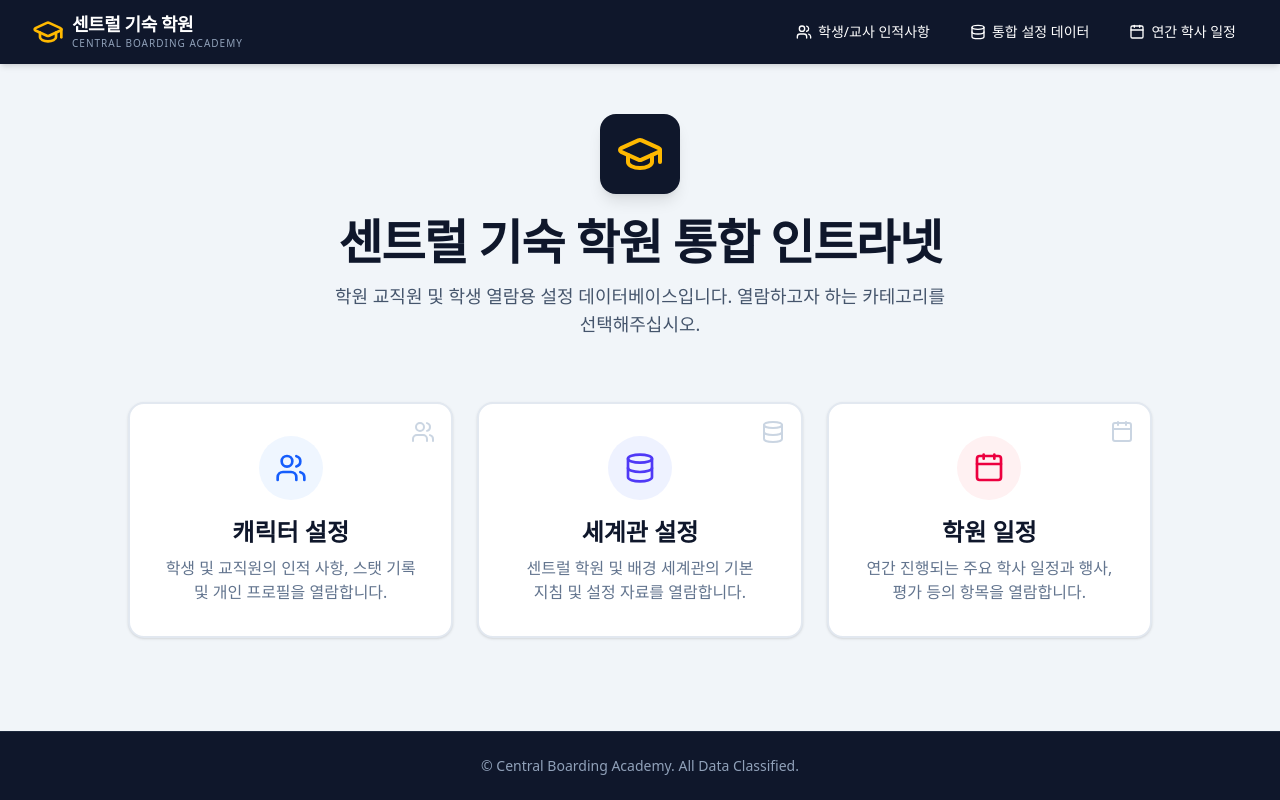
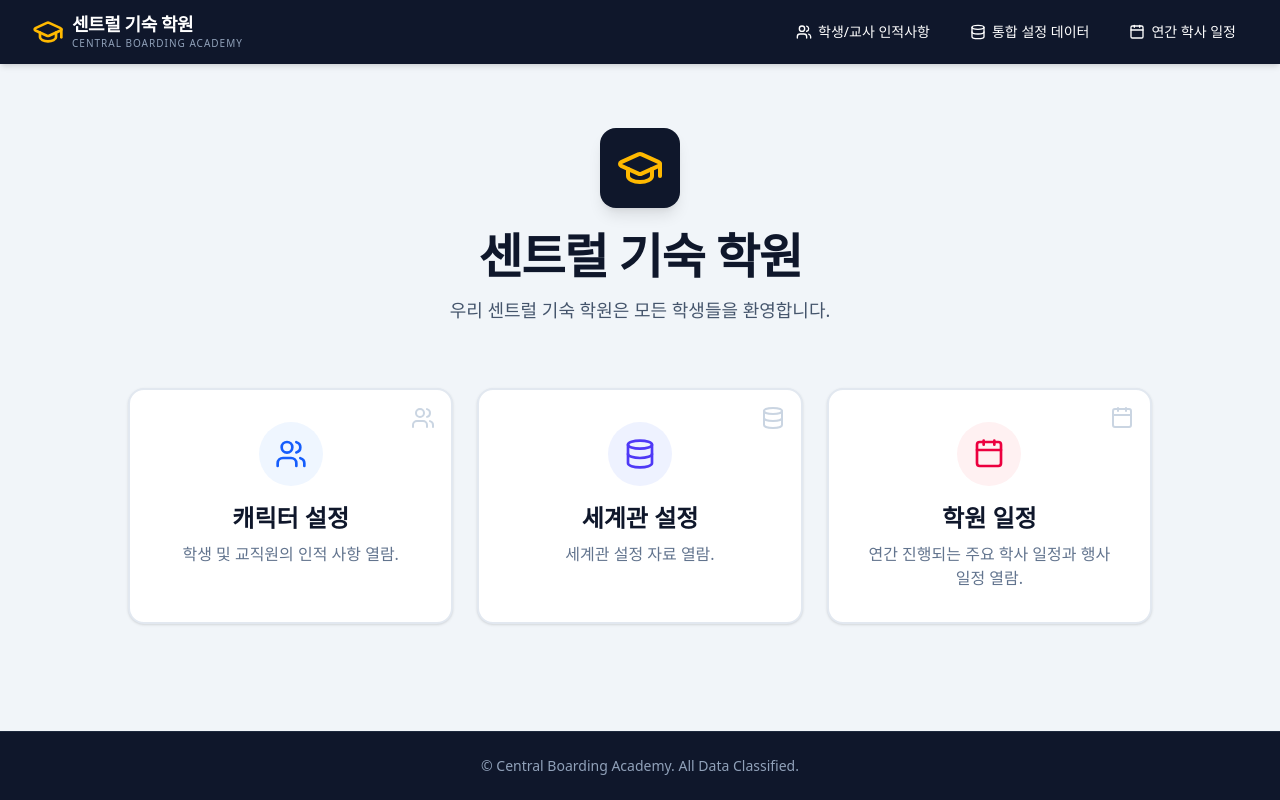
Before and after one commit to SHTHK/SCH, a React (Vite) app: page / in a window 1280 px wide. Built offline with nearby package versions, Linux system fonts and the light colour scheme.

Commit message:
Update Home.tsx

```diff
--- a/src/pages/Home.tsx
+++ b/src/pages/Home.tsx
@@ -9,10 +9,10 @@ export function Home() {
           <GraduationCap className="w-12 h-12 text-amber-400" />
         </div>
         <h1 className="text-4xl md:text-5xl font-extrabold text-slate-900 tracking-tight">
-          센트럴 기숙 학원 통합 인트라넷
+          센트럴 기숙 학원
         </h1>
         <p className="text-lg text-slate-600">
-          학원 교직원 및 학생 열람용 설정 데이터베이스입니다. 열람하고자 하는 카테고리를 선택해주십시오.
+          우리 센트럴 기숙 학원은 모든 학생들을 환영합니다.
         </p>
       </div>
 
@@ -29,7 +29,7 @@ export function Home() {
           </div>
           <h2 className="text-2xl font-bold text-slate-900 mb-2">캐릭터 설정</h2>
           <p className="text-center text-slate-500">
-            학생 및 교직원의 인적 사항, 스탯 기록 및 개인 프로필을 열람합니다.
+            학생 및 교직원의 인적 사항 열람.
           </p>
         </Link>
 
@@ -45,7 +45,7 @@ export function Home() {
           </div>
           <h2 className="text-2xl font-bold text-slate-900 mb-2">세계관 설정</h2>
           <p className="text-center text-slate-500">
-            센트럴 학원 및 배경 세계관의 기본 지침 및 설정 자료를 열람합니다.
+            세계관 설정 자료 열람.
           </p>
         </Link>
 
@@ -61,7 +61,7 @@ export function Home() {
           </div>
           <h2 className="text-2xl font-bold text-slate-900 mb-2">학원 일정</h2>
           <p className="text-center text-slate-500">
-            연간 진행되는 주요 학사 일정과 행사, 평가 등의 항목을 열람합니다.
+            연간 진행되는 주요 학사 일정과 행사 일정 열람.
           </p>
         </Link>
       </div>
```
